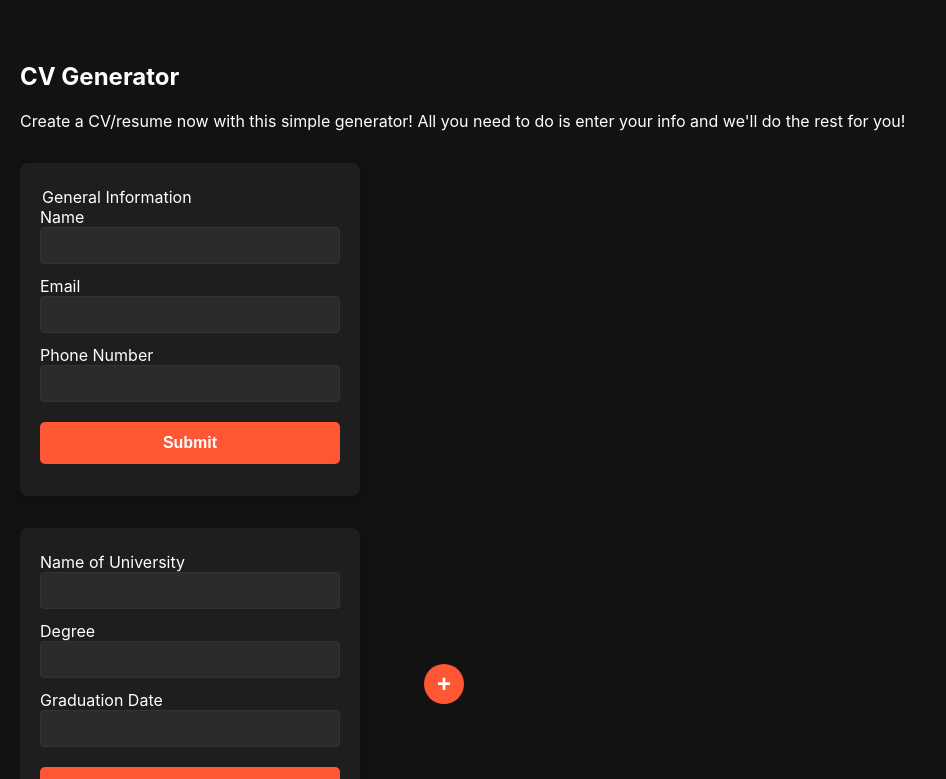
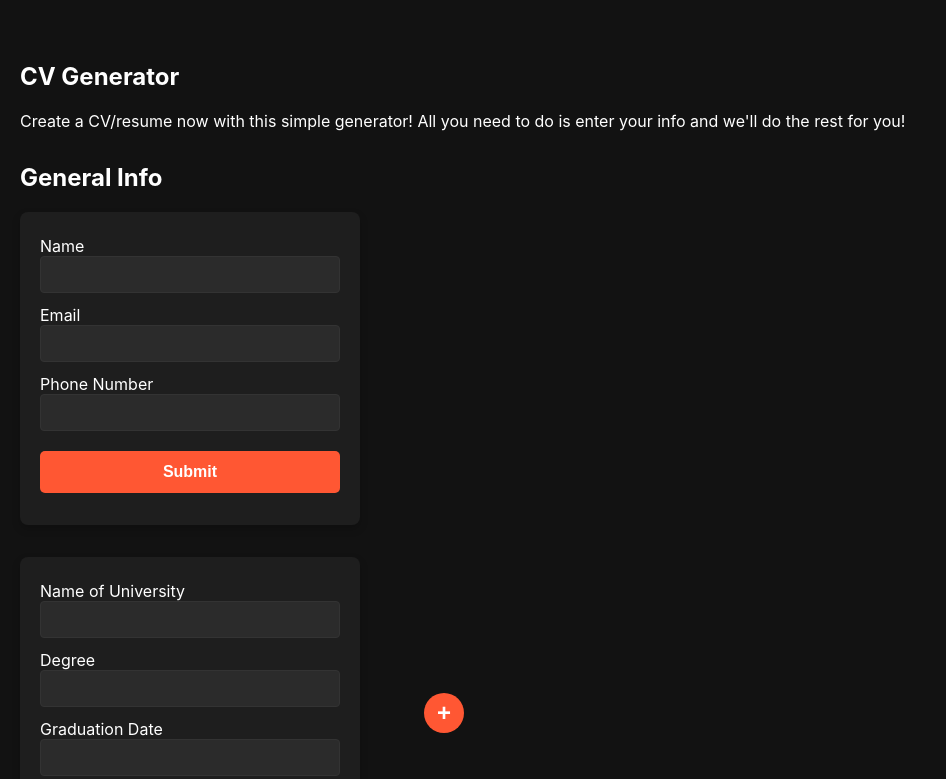
Before and after one commit to tcollm/cv-app, a React (Vite) app: page / in a window 1280 px wide. Shown: the top 779 px of the page, without its empty margins (0-946 px from the left). Built offline with nearby package versions, Linux system fonts and the light colour scheme.

Commit message:
feat: submit functionality for general info form
- Generate div that displays general info.
- Create edit button to display form again.
- Add styling to submitted form.

```diff
--- a/src/GeneralForm/index.jsx
+++ b/src/GeneralForm/index.jsx
@@ -1,23 +1,84 @@
+import { useState } from "react";
+
 function GeneralInfoForm() {
+  const [isSubmitted, setIsSubmitted] = useState(false);
+  const [generalInfo, setGeneralInfo] = useState({
+    name: "",
+    email: "",
+    phone: "",
+  });
+
+  const handleFormSubmit = (event) => {
+    event.preventDefault();
+
+    const { name, email, phone } = generalInfo;
+
+    if (name && email && phone) {
+      setIsSubmitted(true);
+    } else {
+      alert("Please fill out all fields.");
+    }
+  };
+
+  const handleInputChange = (event) => {
+    const { id, value } = event.target;
+    setGeneralInfo((prevInfo) => ({ ...prevInfo, [id]: value }));
+  };
+
+  const handleEditClick = () => {
+    setIsSubmitted(false);
+  };
+
   return (
-    <div id="gen-info">
-      <form action="">
-        <legend>General Information</legend>
+    <>
+      <h2>General Info</h2>
+      {!isSubmitted ? (
+        <form action="" onSubmit={handleFormSubmit}>
           <label htmlFor="name">Name</label>
-        <input type="text" id="name" required />
+          <input
+            type="text"
+            id="name"
+            required
+            value={generalInfo.name}
+            onChange={handleInputChange}
+          />
           <label htmlFor="email">Email</label>
-        <input type="email" id="email" required />
+          <input
+            type="email"
+            id="email"
+            required
+            value={generalInfo.email}
+            onChange={handleInputChange}
+          />
           <label htmlFor="phone">Phone Number</label>
           <input
             type="tel"
             id="phone"
             name="phone"
-          pattern="[0-9]{3}-[0-9]{3}-[0-9]{4}"
+            pattern="[0-9]{10}"
             required
+            value={generalInfo.phone}
+            onChange={handleInputChange}
           />
           <button type="submit">Submit</button>
         </form>
+      ) : (
+        <div className="general info">
+          <p>
+            <strong>Name:</strong> {generalInfo.name}
+          </p>
+          <p>
+            <strong>Email:</strong> {generalInfo.email}
+          </p>
+          <p>
+            <strong>Phone:</strong> {generalInfo.phone}
+          </p>
+          <button id="edit" onClick={handleEditClick}>
+            Edit
+          </button>
         </div>
+      )}
+    </>
   );
 }
 
--- a/src/index.css
+++ b/src/index.css
@@ -17,7 +17,8 @@ section {
   margin: 32px 0px;
 }
 
-form {
+form,
+.info {
   display: flex;
   flex-direction: column;
   width: 300px;
```
Lines whose indentation alone changed are shown as unchanged.
